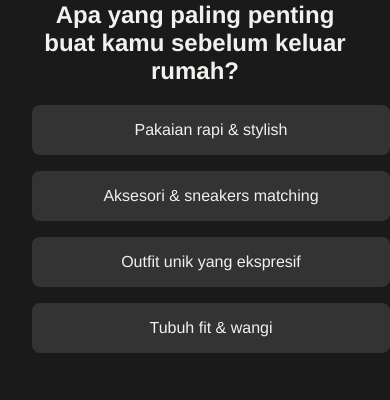
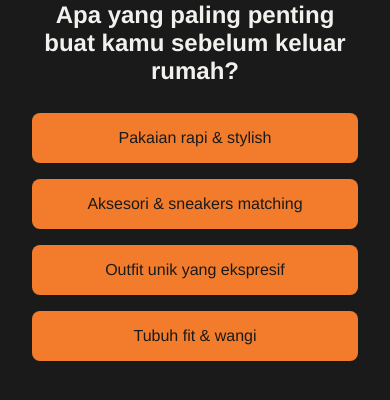
Before and after one commit to armnndoww/Essentia, a plain HTML site: page index.html in a window 390 px wide. Both pictures are taken after a click on the button "Mulai Quiz". Shown: the part 148-548 px from the top of the page. Drawn offline with Linux system fonts and the light colour scheme.

Commit message:
Update index.html

```diff
--- a/index.html
+++ b/index.html
@@ -2,7 +2,7 @@
 <html lang="id">
 <head>
   <meta charset="UTF-8" />
-  <meta name="viewport" content="width=device-width, initial-scale=1.0" />
+  <meta name="viewport" content="width=device-width, initial-scale=1.0"/>
   <title>Essentia Metrosexual Quiz</title>
   <style>
     body {
@@ -30,6 +30,7 @@
       width: 100%;
       cursor: pointer;
       font-size: 1rem;
+      border-radius: 8px;
     }
     .button:hover {
       background-color: #d66a22;
@@ -63,21 +64,40 @@
       color: #f27c2c;
     }
     .answer-box {
-      background-color: #333;
-      color: #f2f1ee;
+      background-color: #f27c2c;
+      color: #1a1a1a;
       padding: 1rem;
-      margin-top: 1rem;
       border-radius: 8px;
       cursor: pointer;
-      width: 100%;
+      flex: 1 1 45%;
       text-align: center;
+      margin: 0.5rem;
+      word-wrap: break-word;
+      transition: background-color 0.3s ease, transform 0.2s ease;
     }
     .answer-box:hover {
-      background-color: #444;
+      background-color: #d66a22;
+      transform: scale(1.03);
+    }
+    .answers {
+      display: flex;
+      flex-wrap: wrap;
+      justify-content: space-between;
+      margin-top: 1rem;
+    }
+    @media (max-width: 600px) {
+      .answers {
+        flex-direction: column;
+      }
+      .answer-box {
+        flex: 1 1 100%;
+        margin: 0.5rem 0;
+      }
     }
   </style>
 </head>
 <body>
+
   <!-- Landing Page -->
   <div class="container landing-page" id="landingPage">
     <h1>Selamat datang di Essentia</h1>
@@ -154,7 +174,7 @@
         <div class="question">
           <h2>${q.question}</h2>
           <div class="answers">
-            ${q.answers.map((a) => `<div class="answer-box" onclick="selectAnswer('${a.type}')">${a.text}</div>`).join('')}
+            ${q.answers.map(a => `<div class="answer-box" onclick="selectAnswer('${a.type}')">${a.text}</div>`).join('')}
           </div>
         </div>
       `;
@@ -192,10 +212,11 @@
         <img src="${images[topResult]}" alt="${topResult}">
         <p>${descriptions[topResult]}</p>
         <p>Ayo ajak teman-temanmu ikut quiz ini, download gambar hasilmu, dan tag @campaign.essentia di Instagram Story kamu!</p>
-        <a href="https://forms.gle/FS4Sy1fkVzffDthf6" class="feedback-link" target="_blank">Berikan feedback tentang kelancaran kampanye di sini!</a>
+        <a href="https://forms.gle/FS4Sy1fkVzffDthf6" class="feedback-link" target="_blank">Berikan feedback tentang kampanye di sini!</a>
       `;
       resultContainer.style.display = 'block';
     }
   </script>
+
 </body>
 </html>
```
